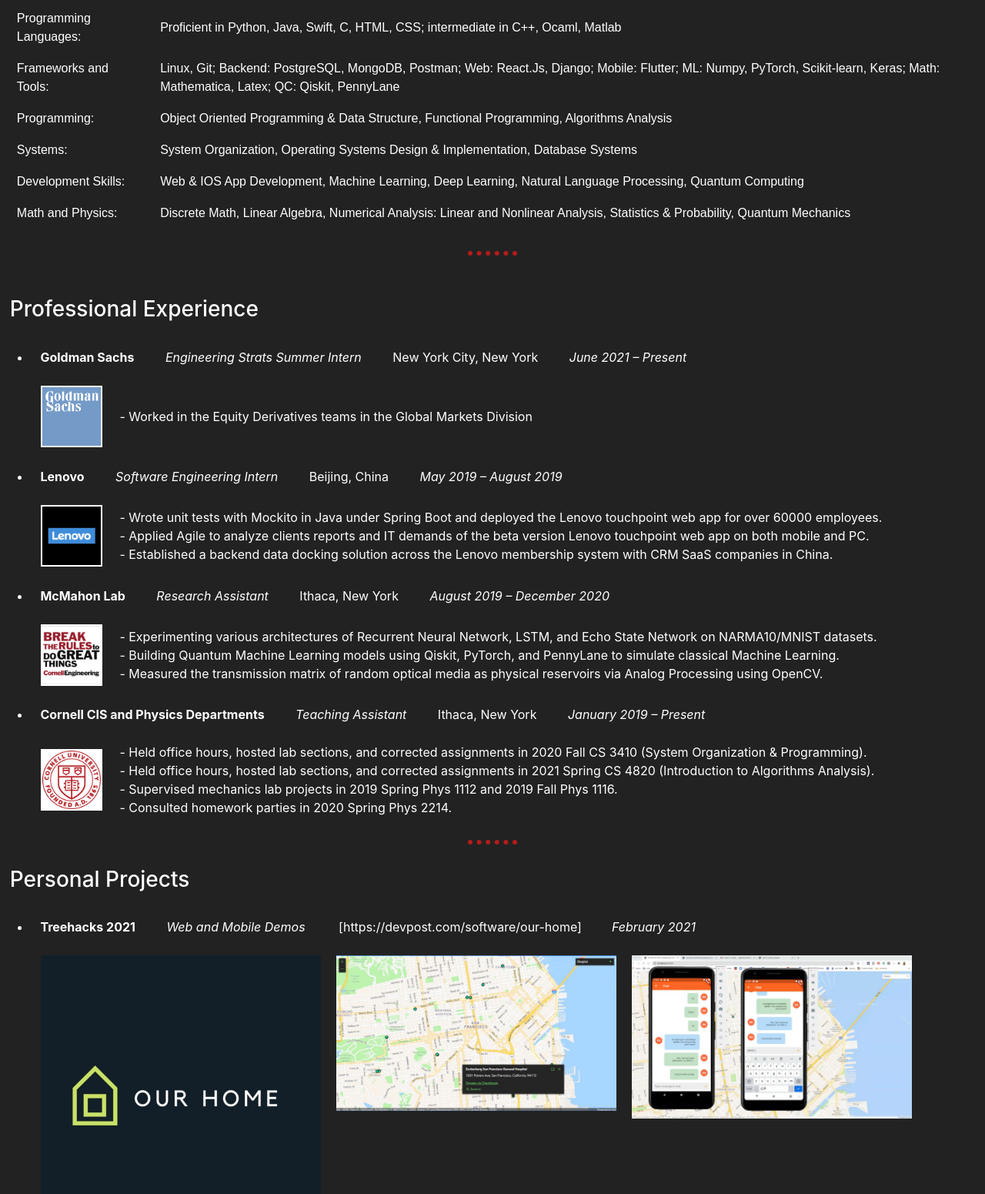
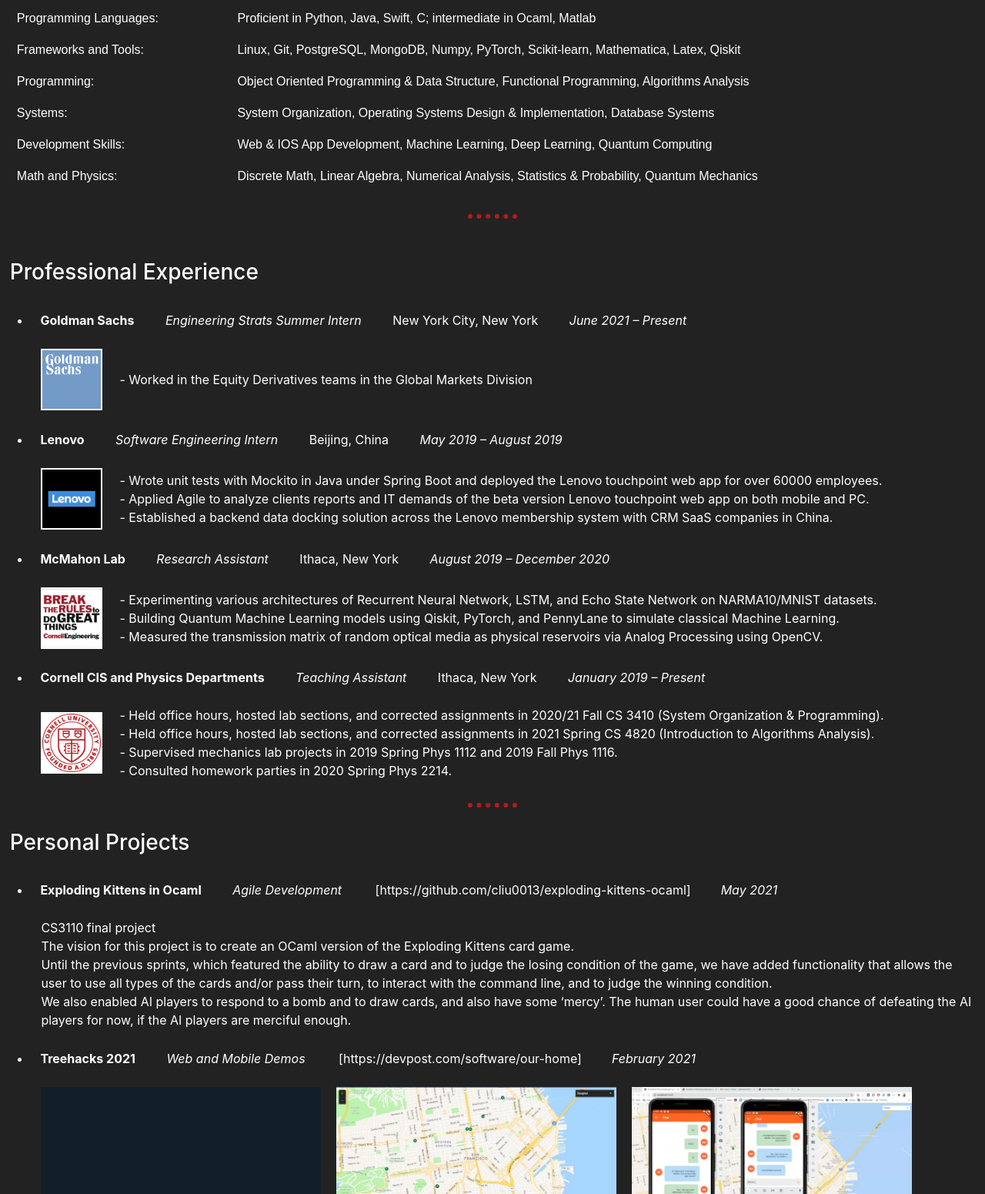
Before and after one commit to cliu0013/cliu0013.github.io-old, a plain HTML site: page index.html in a window 1280 px wide. Shown: the part 460-2011 px from the top of the page at 77% size. Drawn offline with nearby package versions, Linux system fonts and the light colour scheme.

Commit message:
projects update

```diff
--- a/index.html
+++ b/index.html
@@ -100,13 +100,12 @@
             <table id="skillTable">
                 <tr>
                     <td>Programming Languages:&nbsp;</td>
-                    <td>Proficient in Python, Java, Swift, C, HTML, CSS; intermediate in C++, Ocaml, Matlab</td>
+                    <td>Proficient in Python, Java, Swift, C; intermediate in Ocaml, Matlab</td>
                 </tr>
 
                 <tr>
                     <td>Frameworks and Tools:&nbsp;</td>
-                    <td>Linux, Git; Backend: PostgreSQL, MongoDB, Postman; Web: React.Js, Django; Mobile: Flutter; ML:
-                        Numpy, PyTorch, Scikit-learn, Keras; Math: Mathematica, Latex; QC: Qiskit, PennyLane</td>
+                    <td>Linux, Git, PostgreSQL, MongoDB, Numpy, PyTorch, Scikit-learn, Mathematica, Latex, Qiskit</td>
                 </tr>
 
                 <tr>
@@ -121,13 +120,13 @@
 
                 <tr>
                     <td>Development Skills:&nbsp;</td>
-                    <td>Web & IOS App Development, Machine Learning, Deep Learning, Natural Language Processing, Quantum
+                    <td>Web & IOS App Development, Machine Learning, Deep Learning, Quantum
                         Computing</td>
                 </tr>
 
                 <tr>
                     <td>Math and Physics:&nbsp;</td>
-                    <td>Discrete Math, Linear Algebra, Numerical Analysis: Linear and Nonlinear Analysis, Statistics &
+                    <td>Discrete Math, Linear Algebra, Numerical Analysis, Statistics &
                         Probability, Quantum Mechanics</td>
                 </tr>
             </table>
@@ -224,7 +223,8 @@
                         <td><a target="_blank" rel="noopener noreferrer" href="https://prod.cis.cornell.edu/"><img
                                     class="contentImage" src="./images/cornell.png"></a></td>
                         <td>
-                            <span> - Held office hours, hosted lab sections, and corrected assignments in 2020 Fall CS
+                            <span> - Held office hours, hosted lab sections, and corrected assignments in 2020/21 Fall
+                                CS
                                 3410 (System Organization & Programming).</span>
                             <br>
                             <span> - Held office hours, hosted lab sections, and corrected assignments in 2021 Spring CS
@@ -244,6 +244,46 @@
         <h3 class="contentText">Personal Projects</h3>
 
         <ul>
+            <li class="contentText">
+                <strong>Exploding Kittens in Ocaml</strong> &nbsp; &nbsp; &nbsp; &nbsp;
+                <em>Agile Development</em> &nbsp; &nbsp; &nbsp; &nbsp;
+                <a target="_blank" rel="noopener noreferrer" class="contentLink"
+                    href="https://github.com/cliu0013/exploding-kittens-ocaml">[https://github.com/cliu0013/exploding-kittens-ocaml]</a>&nbsp;
+                &nbsp; &nbsp; &nbsp;
+                <em>May 2021</em>
+                <br>
+                <br>
+                <table>
+                    <!-- <tr>
+                        <td><img class="qltImage" src="./images/ourhome1.jpg">
+                            <img class="qltImage" src="./images/ourhome2.jpg">
+                            <img class="qltImage" src="./images/ourhome3.png">
+                        </td>
+                    </tr> -->
+                    <tr>
+                        <td>
+                            <span> CS3110 final project</span>
+                            <br>
+                            <span> The vision for this project is to create an OCaml version of the Exploding Kittens
+                                card game. </espan>
+                                <br>
+                                <span> Until the previous sprints, which featured the ability to draw a card and to
+                                    judge
+                                    the losing condition of the game, we have added functionality that allows the user
+                                    to use all types of the cards and/or pass their turn, to interact with the command
+                                    line, and to judge the winning condition.
+                                </span>
+                                <br>
+                                <span>
+                                    We also enabled AI players to respond to a bomb and to draw cards, and also have
+                                    some ‘mercy’. The human user could have a good chance of defeating the AI players
+                                    for now, if the AI players are merciful enough.
+                                </span>
+                        </td>
+                    </tr>
+                </table>
+            </li>
+
             <li class="contentText">
                 <strong>Treehacks 2021</strong> &nbsp; &nbsp; &nbsp; &nbsp;
                 <em>Web and Mobile Demos </em> &nbsp; &nbsp; &nbsp; &nbsp;
```
